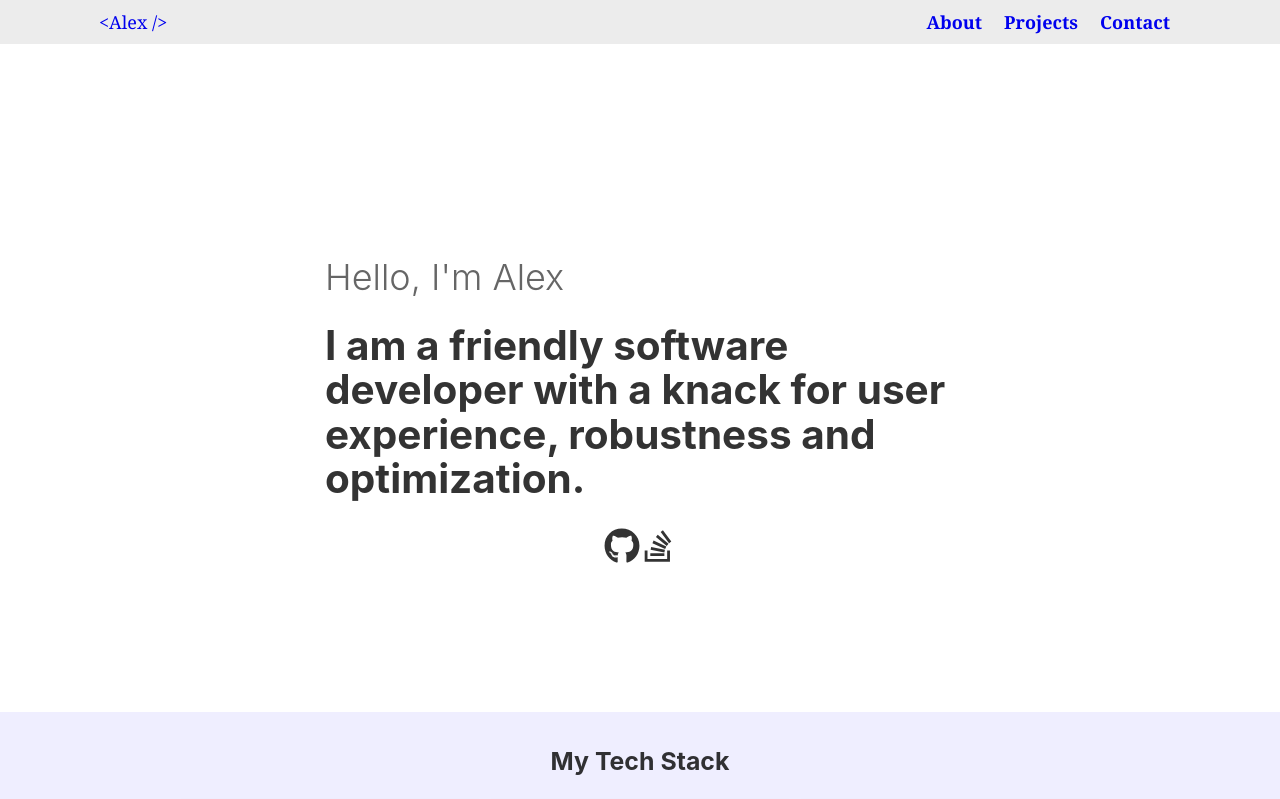
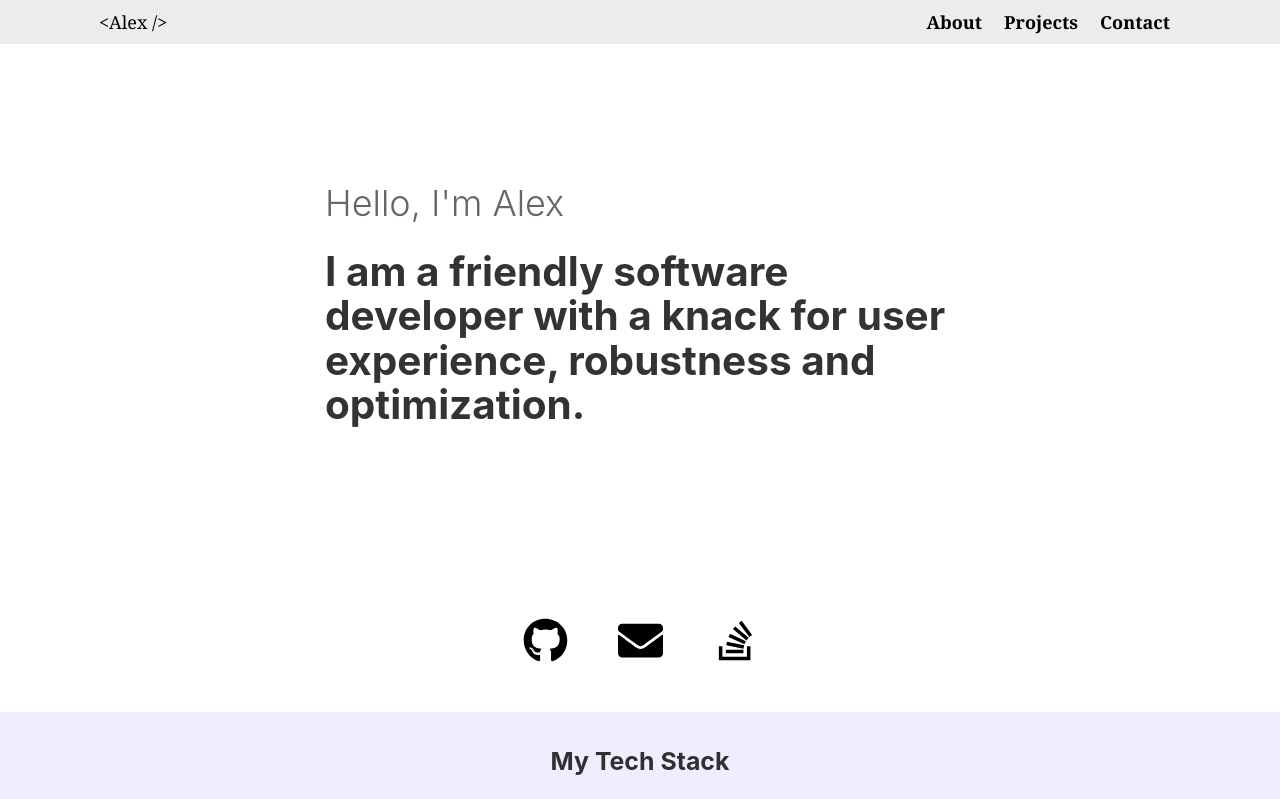
Before and after one commit to astrakho/portfolio, a Gatsby site: page / in a window 1280 px wide. Shown: the top 799 px of the page. Built offline with nearby package versions, Linux system fonts and the light colour scheme; Gatsby itself is replaced by a stand-in of ours.

Commit message:
More progress

```diff
--- a/src/components/header.js
+++ b/src/components/header.js
@@ -3,12 +3,7 @@ import PropTypes from "prop-types"
 import React from "react"
 import styled from "styled-components"
 import AnchorLink from 'react-anchor-link-smooth-scroll'
-
 import media from '../styles/media'
-
-
-
-
 
 const HeaderContainer = styled.header`
   background: #ECECEC;
@@ -16,7 +11,6 @@ const HeaderContainer = styled.header`
 
   ${media.desktop`padding: 0 40px;`};
   ${media.tablet`padding: 0 25px;`};
-
 `
 
 const NavBar = styled.nav`
@@ -32,6 +26,7 @@ const LogoLink = styled(Link)`
   position: relative;
   text-decoration: none;
 `
+
 const Logo = styled('div')`
   padding: .5em;
   margin: auto;
@@ -41,8 +36,6 @@ const NavLinkContainer = styled.div`
 
 display: flex;
 align-items: center;
-
-
 
 `
 
@@ -72,37 +65,26 @@ const sections = [
   }
 ];
 
-
 const Header = ({ siteTitle }) => (
 
-
-
   <HeaderContainer>
-
     <NavBar>
-
       <LogoLink to="/">
-        <Logo> {'<Alex />'}  </Logo>
+        <Logo style = {{ color: "black" }} > {'<Alex />'}  </Logo>
       </LogoLink>
-
-
       <NavLinkContainer>
-
         {sections.map(({ href, label }) => (
           <AnchorLinkStyled
             key = { label }
+            style = {{ color: "black" }}
             href = { href }
           >
             {label}
           </AnchorLinkStyled>
         ))}
-
       </NavLinkContainer>
-
     </NavBar>
-
   </HeaderContainer>
-
 )
 
 Header.propTypes = {
--- a/src/components/hero.js
+++ b/src/components/hero.js
@@ -1,59 +1,77 @@
 import React, { Component } from 'react';
 import styled from 'styled-components';
-
-import { FaGithub, FaStackOverflow } from "react-icons/fa"
+import { FaGithub, FaStackOverflow, FaEnvelope } from "react-icons/fa"
 
 const HeroContainer = styled.div`
-
   display: flex;
-  justify-content: center;
+  justify-content: space-between;
   flex-direction: column;
   align-items: center;
   max-width: 700px;
   min-height: 70vh;
-
 `
 
 const ContentContainer = styled.div`
   width: 90%;
+  margin-top: 50px;
   max-width: 700px;
 `
 
 const Greeting = styled.h2`
-
   font-size: 2em;
   color: #666;
   font-weight: 300;
   line-height: 1.1;
+`
 
+const ResumeButton = styled.a`
+  appearance: button;
+  text-decoration: none;
+  color: initial;
+  padding: 12px 20px;
+  border-radius: 50px;
+  color: blue;
+  background-color: white;
+`
+
+const IconLink = styled.a`
+  padding: 0px;
+  margin-right: 25px;
+  margin-left: 25px;
+  color: black;
+  svg {
+    width: 2.5em;
+    height: 2.5em;
+  }
+
+  &:hover{
+    color: purple;
+  }
 `
 
 class Hero extends Component {
-
   render() {
-
     return (
-
       <HeroContainer>
-
         <ContentContainer>
-
           <Greeting> Hello, I'm Alex </Greeting>
-
-          <h1>I am a friendly software developer with a knack for user experience, robustness and optimization.</h1>
-
+          <h1 style = {{ textAlign: "start" }} >I am a friendly software developer with a knack for user experience, robustness and optimization.</h1>
         </ContentContainer>
 
-        <div style = {{ display: "inline-block" }} >
+        <div style = {{ display: "inline-block", marginBottom: "25px" }} >
+          <IconLink href =  "https://github.com/astrakho">
+            <FaGithub size = "2.5em" />
+          </IconLink>
 
-          <FaGithub size = "2em" />
+          <IconLink href = "mailto: astrakhov@ucdavis.edu">
+            <FaEnvelope size = "2.5em" />
+          </IconLink>
 
-          <FaStackOverflow size = "2em" />
-
+          <IconLink href = "https://stackoverflow.com/users/10860988/alexander-strakhov" >
+            <FaStackOverflow size = "2.5em" />
+          </IconLink>
         </div>
-
       </HeroContainer>
-
     );
   }
 }
```
Also changed, not shown: src/components/layout.js (+1 -13 lines), src/components/project.js (+0 -38 lines), src/components/projects.js (+1 -30 lines), src/components/skill.js (+0 -8 lines), src/components/skills.js (+0 -17 lines).
